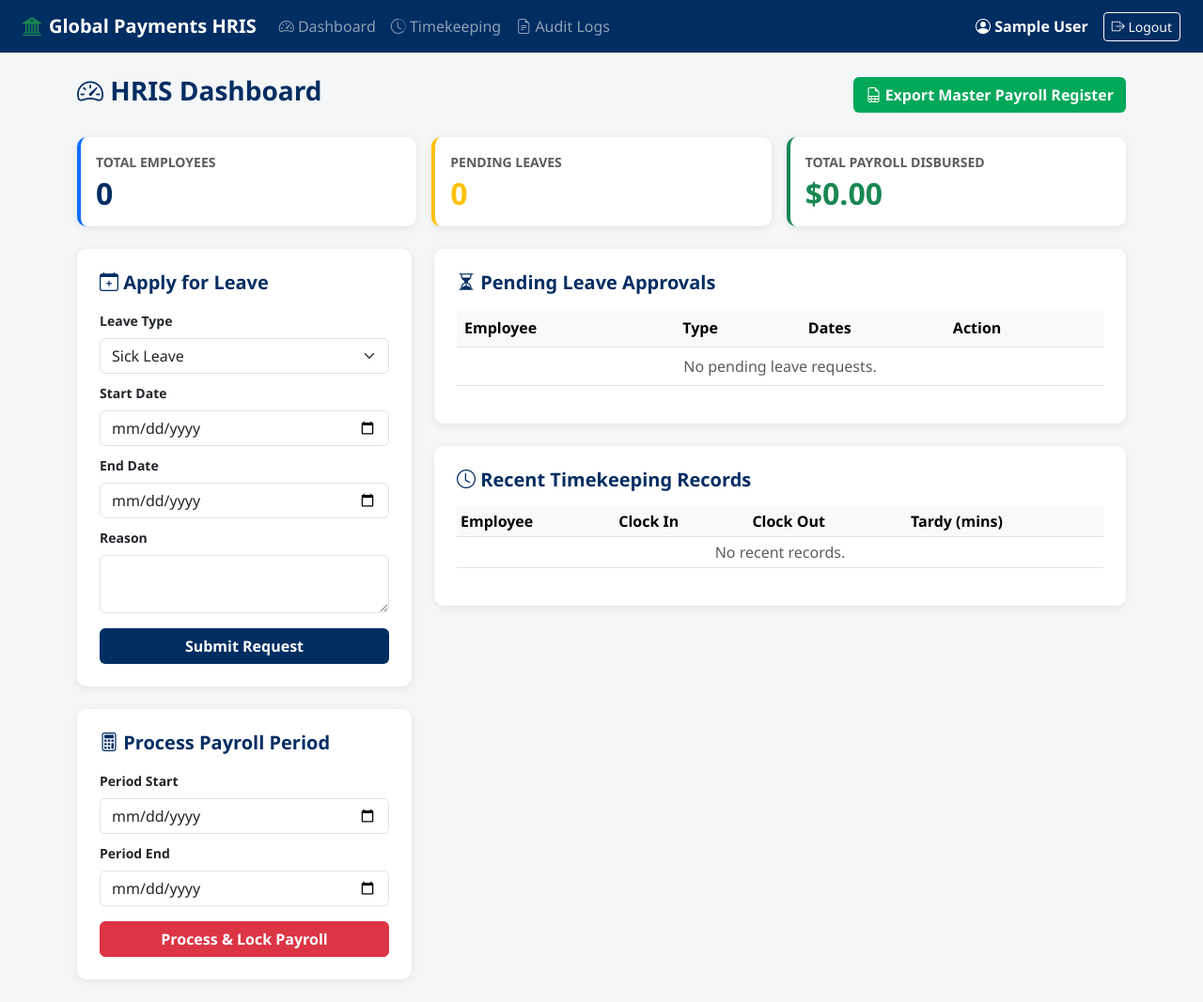
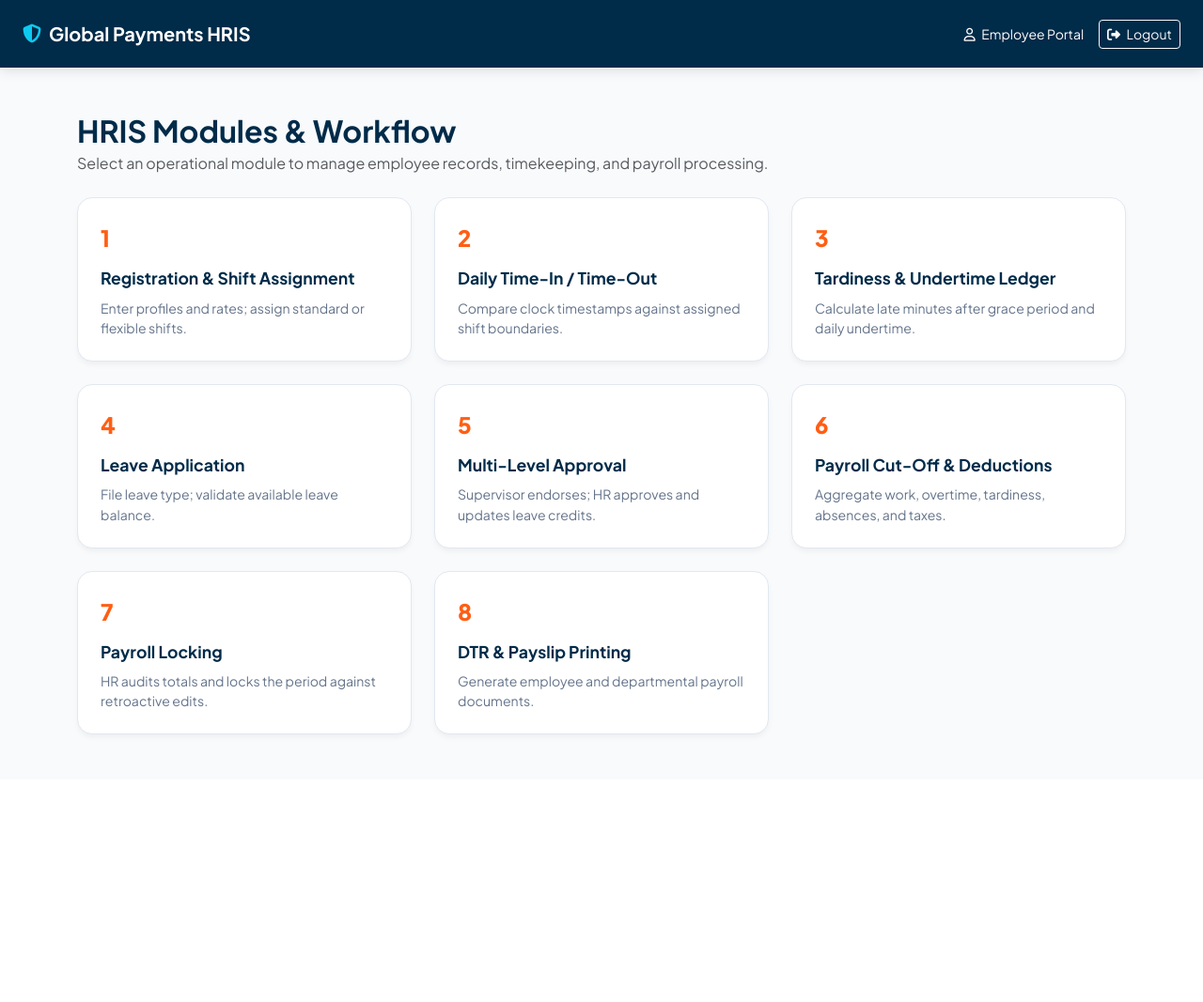
Before and after one commit to keithleymendoza08-creator/Campus-hardware-inventory, a Flask app: page /dashboard in a window 1280 px wide. Shown: the whole page at 94% size. After the commit the page ends 785 px from the top, so only its background shows below. Run offline with Flask 3, Linux system fonts and the light colour scheme; the visitor is signed in with stand-in values (Sample User, id 1); data that the repository does not hold is empty; some libraries are stand-ins or nearby versions.

Commit message:
Add HRIS 8-module dashboard UI

```diff
--- a/templates/dashboard.html
+++ b/templates/dashboard.html
@@ -1,146 +1,172 @@
-{% extends 'base.html' %}
-{% block title %}Dashboard - Global Payments HRIS{% endblock %}
-{% block content %}
-<div class="d-flex justify-content-between align-items-center mb-4">
-    <h3 class="fw-bold text-gp"><i class="bi bi-speedometer2"></i> HRIS Dashboard</h3>
-    <a href="/export_payroll_csv" class="btn btn-gp-accent fw-bold"><i class="bi bi-file-earmark-spreadsheet"></i> Export Master Payroll Register</a>
-</div>
+<!DOCTYPE html>
+<html lang="en">
+<head>
+    <meta charset="UTF-8">
+    <meta name="viewport" content="width=device-width, initial-scale=1.0">
+    <title>Dashboard - Global Payments HRIS</title>
+    <!-- Bootstrap 5 CSS -->
+    <link href="https://cdn.jsdelivr.net/npm/bootstrap@5.3.0/dist/css/bootstrap.min.css" rel="stylesheet">
+    <!-- FontAwesome Icons -->
+    <link href="https://cdnjs.cloudflare.com/ajax/libs/font-awesome/6.4.0/css/all.min.css" rel="stylesheet">
+    <!-- Google Fonts -->
+    <link href="https://fonts.googleapis.com/css2?family=Plus+Jakarta+Sans:wght@300;400;500;600;700;800&display=swap" rel="stylesheet">
 
-<!-- Key Performance Indicators -->
-<div class="row g-3 mb-4">
-    <div class="col-md-4">
-        <div class="card card-custom p-3 bg-white border-start border-primary border-4">
-            <p class="text-muted mb-1 small fw-bold">TOTAL EMPLOYEES</p>
-            <h2 class="fw-bold text-gp mb-0">{{ total_employees }}</h2>
+    <style>
+        :root {
+            --gp-navy: #002B49;
+            --gp-blue: #0066B2;
+            --gp-accent: #00A3E0;
+            --gp-bg: #F8FAFC;
+        }
+
+        body {
+            font-family: 'Plus Jakarta Sans', sans-serif;
+            background-color: var(--gp-bg);
+            color: #1E293B;
+        }
+
+        .navbar-custom {
+            background-color: var(--gp-navy);
+            box-shadow: 0 4px 12px rgba(0, 0, 0, 0.1);
+        }
+
+        .module-card {
+            background: #ffffff;
+            border-radius: 16px;
+            padding: 24px;
+            border: 1px solid #E2E8F0;
+            box-shadow: 0 4px 6px -1px rgba(0, 0, 0, 0.05);
+            transition: all 0.3s ease;
+            height: 100%;
+            position: relative;
+        }
+
+        .module-card:hover {
+            transform: translateY(-4px);
+            box-shadow: 0 12px 20px -5px rgba(0, 43, 73, 0.12);
+            border-color: var(--gp-blue);
+        }
+
+        .module-number {
+            font-size: 1.5rem;
+            font-weight: 800;
+            color: #FF5E14;
+            margin-bottom: 12px;
+        }
+
+        .module-title {
+            font-size: 1.1rem;
+            font-weight: 700;
+            color: var(--gp-navy);
+            margin-bottom: 8px;
+        }
+
+        .module-desc {
+            font-size: 0.88rem;
+            color: #64748B;
+            line-height: 1.5;
+            margin: 0;
+        }
+    </style>
+</head>
+<body>
+
+    <!-- Header Navbar -->
+    <nav class="navbar navbar-expand-lg navbar-dark navbar-custom py-3">
+        <div class="container-fluid px-4">
+            <a class="navbar-brand d-flex align-items-center gap-2 fw-bold" href="#">
+                <i class="fa-solid fa-shield-halved text-info"></i> Global Payments HRIS
+            </a>
+            <div class="d-flex align-items-center gap-3 text-white">
+                <span class="small d-none d-md-inline"><i class="fa-regular fa-user me-1"></i> {{ session.get('user_email', 'Employee Portal') }}</span>
+                <a href="/logout" class="btn btn-outline-light btn-sm"><i class="fa-solid fa-right-from-bracket me-1"></i> Logout</a>
+            </div>
         </div>
-    </div>
-    <div class="col-md-4">
-        <div class="card card-custom p-3 bg-white border-start border-warning border-4">
-            <p class="text-muted mb-1 small fw-bold">PENDING LEAVES</p>
-            <h2 class="fw-bold text-warning mb-0">{{ pending_leaves_count }}</h2>
-        </div>
-    </div>
-    <div class="col-md-4">
-        <div class="card card-custom p-3 bg-white border-start border-success border-4">
-            <p class="text-muted mb-1 small fw-bold">TOTAL PAYROLL DISBURSED</p>
-            <h2 class="fw-bold text-success mb-0">${{ "%.2f"|format(total_payroll) }}</h2>
-        </div>
-    </div>
-</div>
+    </nav>
 
-<div class="row g-4">
-    <!-- Apply Leave Form -->
-    <div class="col-md-4">
-        <div class="card card-custom p-4">
-            <h5 class="fw-bold text-gp mb-3"><i class="bi bi-calendar-plus"></i> Apply for Leave</h5>
-            <form action="/leave/apply" method="POST">
-                <div class="mb-2">
-                    <label class="form-label small fw-bold">Leave Type</label>
-                    <select name="leave_type" class="form-select" required>
-                        <option value="Sick Leave">Sick Leave</option>
-                        <option value="Vacation Leave">Vacation Leave</option>
-                        <option value="Emergency Leave">Emergency Leave</option>
-                    </select>
-                </div>
-                <div class="mb-2">
-                    <label class="form-label small fw-bold">Start Date</label>
-                    <input type="date" name="start_date" class="form-control" required>
-                </div>
-                <div class="mb-2">
-                    <label class="form-label small fw-bold">End Date</label>
-                    <input type="date" name="end_date" class="form-control" required>
-                </div>
-                <div class="mb-3">
-                    <label class="form-label small fw-bold">Reason</label>
-                    <textarea name="reason" class="form-control" rows="2" required></textarea>
-                </div>
-                <button type="submit" class="btn btn-gp w-100 fw-bold">Submit Request</button>
-            </form>
+    <!-- Main Content Grid -->
+    <div class="container py-5">
+        <div class="mb-4">
+            <h2 class="fw-bold text-navy mb-1" style="color: var(--gp-navy);">HRIS Modules & Workflow</h2>
+            <p class="text-muted">Select an operational module to manage employee records, timekeeping, and payroll processing.</p>
         </div>
 
-        {% if session.get('role') in ['admin', 'hr_manager'] %}
-        <div class="card card-custom p-4 mt-4">
-            <h5 class="fw-bold text-gp mb-3"><i class="bi bi-calculator"></i> Process Payroll Period</h5>
-            <form action="/admin/calculate_payroll" method="POST">
-                <div class="mb-2">
-                    <label class="form-label small fw-bold">Period Start</label>
-                    <input type="date" name="period_start" class="form-control" required>
+        <div class="row g-4">
+            <!-- Module 1 -->
+            <div class="col-md-6 col-lg-4">
+                <div class="module-card">
+                    <div class="module-number">1</div>
+                    <div class="module-title">Registration & Shift Assignment</div>
+                    <p class="module-desc">Enter profiles and rates; assign standard or flexible shifts.</p>
                 </div>
-                <div class="mb-3">
-                    <label class="form-label small fw-bold">Period End</label>
-                    <input type="date" name="period_end" class="form-control" required>
+            </div>
+
+            <!-- Module 2 -->
+            <div class="col-md-6 col-lg-4">
+                <div class="module-card">
+                    <div class="module-number">2</div>
+                    <div class="module-title">Daily Time-In / Time-Out</div>
+                    <p class="module-desc">Compare clock timestamps against assigned shift boundaries.</p>
                 </div>
-                <button type="submit" class="btn btn-danger w-100 fw-bold">Process & Lock Payroll</button>
-            </form>
-        </div>
-        {% endif %}
-    </div>
+            </div>
 
-    <!-- Tables Column -->
-    <div class="col-md-8">
-        <!-- Pending Leave Approvals -->
-        <div class="card card-custom p-4 mb-4">
-            <h5 class="fw-bold text-gp mb-3"><i class="bi bi-hourglass-split"></i> Pending Leave Approvals</h5>
-            <div class="table-responsive">
-                <table class="table table-hover align-middle">
-                    <thead class="table-light">
-                        <tr>
-                            <th>Employee</th>
-                            <th>Type</th>
-                            <th>Dates</th>
-                            <th>Action</th>
-                        </tr>
-                    </thead>
-                    <tbody>
-                        {% for l in pending_leaves %}
-                        <tr>
-                            <td><strong>{{ l.fullname }}</strong><br><small class="text-muted">{{ l.department }}</small></td>
-                            <td><span class="badge bg-warning text-dark">{{ l.leave_type }}</span></td>
-                            <td>{{ l.start_date }} to {{ l.end_date }}</td>
-                            <td>
-                                {% if session.get('role') in ['admin', 'hr_manager', 'supervisor'] %}
-                                <a href="/admin/approve_leave/{{ l.id }}" class="btn btn-sm btn-success fw-bold">Approve</a>
-                                {% else %}
-                                <span class="badge bg-secondary">Pending</span>
-                                {% endif %}
-                            </td>
-                        </tr>
-                        {% else %}
-                        <tr><td colspan="4" class="text-center text-muted">No pending leave requests.</td></tr>
-                        {% endfor %}
-                    </tbody>
-                </table>
+            <!-- Module 3 -->
+            <div class="col-md-6 col-lg-4">
+                <div class="module-card">
+                    <div class="module-number">3</div>
+                    <div class="module-title">Tardiness & Undertime Ledger</div>
+                    <p class="module-desc">Calculate late minutes after grace period and daily undertime.</p>
+                </div>
             </div>
-        </div>
 
-        <!-- Recent Timekeeping Logs -->
-        <div class="card card-custom p-4">
-            <h5 class="fw-bold text-gp mb-3"><i class="bi bi-clock"></i> Recent Timekeeping Records</h5>
-            <div class="table-responsive">
-                <table class="table table-sm align-middle">
-                    <thead class="table-light">
-                        <tr>
-                            <th>Employee</th>
-                            <th>Clock In</th>
-                            <th>Clock Out</th>
-                            <th>Tardy (mins)</th>
-                        </tr>
-                    </thead>
-                    <tbody>
-                        {% for t in timekeeping_records %}
-                        <tr>
-                            <td>{{ t.fullname }}</td>
-                            <td>{{ t.clock_in }}</td>
-                            <td>{{ t.clock_out or 'Active' }}</td>
-                            <td><span class="badge bg-{{ 'danger' if t.tardy_minutes > 0 else 'secondary' }}">{{ t.tardy_minutes }}</span></td>
-                        </tr>
-                        {% else %}
-                        <tr><td colspan="4" class="text-center text-muted">No recent records.</td></tr>
-                        {% endfor %}
-                    </tbody>
-                </table>
+            <!-- Module 4 -->
+            <div class="col-md-6 col-lg-4">
+                <div class="module-card">
+                    <div class="module-number">4</div>
+                    <div class="module-title">Leave Application</div>
+                    <p class="module-desc">File leave type; validate available leave balance.</p>
+                </div>
+            </div>
+
+            <!-- Module 5 -->
+            <div class="col-md-6 col-lg-4">
+                <div class="module-card">
+                    <div class="module-number">5</div>
+                    <div class="module-title">Multi-Level Approval</div>
+                    <p class="module-desc">Supervisor endorses; HR approves and updates leave credits.</p>
+                </div>
+            </div>
+
+            <!-- Module 6 -->
+            <div class="col-md-6 col-lg-4">
+                <div class="module-card">
+                    <div class="module-number">6</div>
+                    <div class="module-title">Payroll Cut-Off & Deductions</div>
+                    <p class="module-desc">Aggregate work, overtime, tardiness, absences, and taxes.</p>
+                </div>
+            </div>
+
+            <!-- Module 7 -->
+            <div class="col-md-6 col-lg-4">
+                <div class="module-card">
+                    <div class="module-number">7</div>
+                    <div class="module-title">Payroll Locking</div>
+                    <p class="module-desc">HR audits totals and locks the period against retroactive edits.</p>
+                </div>
+            </div>
+
+            <!-- Module 8 -->
+            <div class="col-md-6 col-lg-4">
+                <div class="module-card">
+                    <div class="module-number">8</div>
+                    <div class="module-title">DTR & Payslip Printing</div>
+                    <p class="module-desc">Generate employee and departmental payroll documents.</p>
+                </div>
             </div>
         </div>
     </div>
-</div>
-{% endblock %}
+
+    <!-- Bootstrap 5 JS -->
+    <script src="https://cdn.jsdelivr.net/npm/bootstrap@5.3.0/dist/bootstrap.bundle.min.js"></script>
+</body>
+</html>
```
